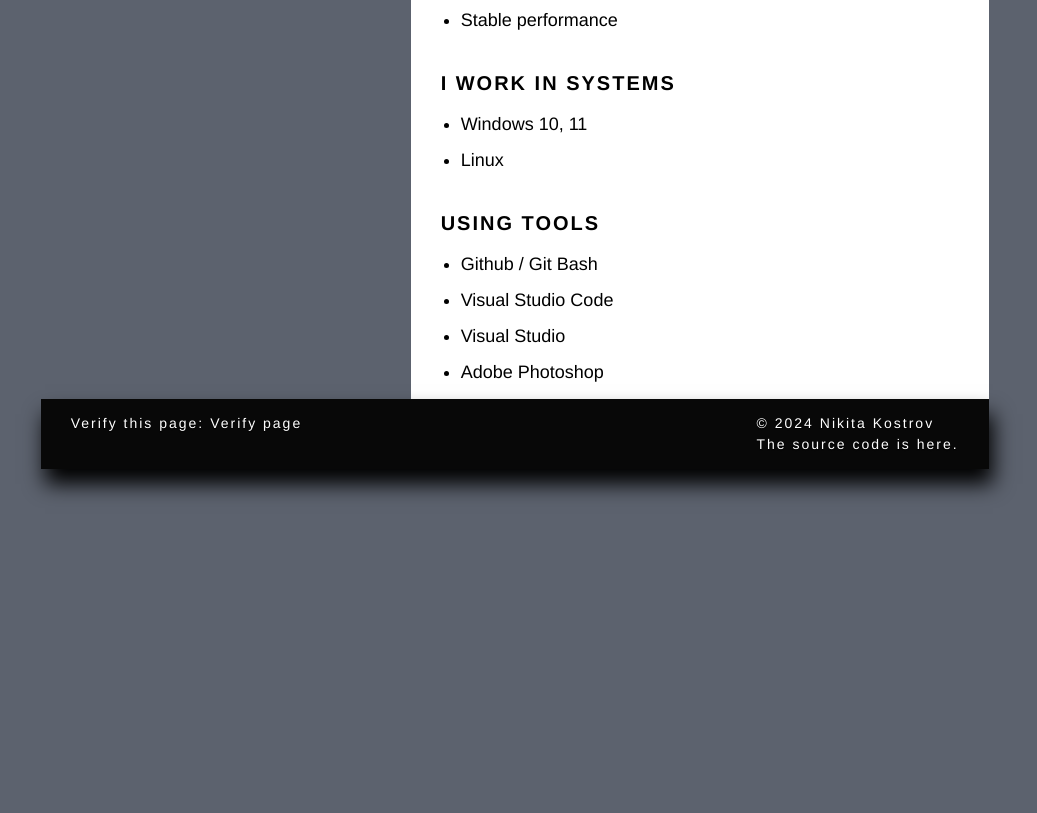
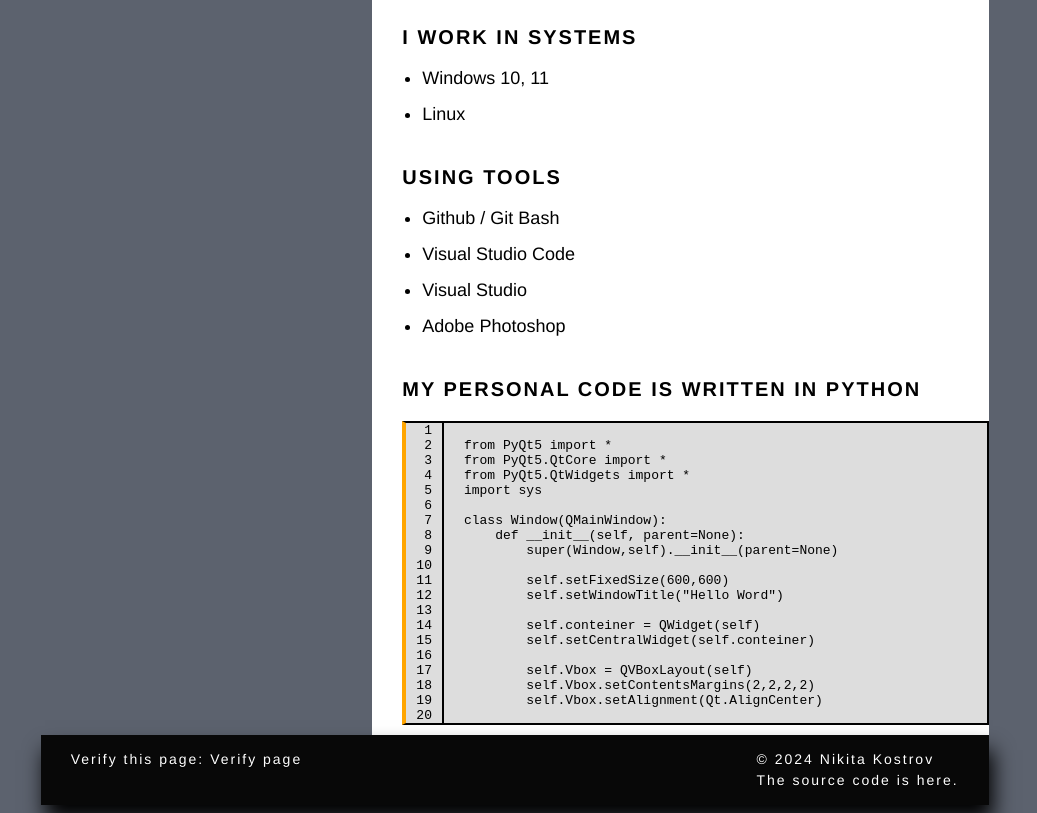
Before and after one commit to Sl1zerin/CV_vizit, a plain HTML site: page index.html in a window 1280 px wide. Shown: the part 1752-2565 px from the top of the page, without its empty margins (126-1163 px from the left). Before the commit the page ends 2229 px from the top, so only its background shows below. Drawn offline with nearby package versions, Linux system fonts and the light colour scheme.

Commit message:
add code block

```diff
--- a/css/style.css
+++ b/css/style.css
@@ -249,6 +249,50 @@ figcaption {
     margin-top: 0;
 }
 
+.code-container {
+    display: flex;
+    position: relative;
+    margin-left: 30px;
+    margin-bottom: 10px;
+    border: 2px solid black;
+    border-left: 4px solid orange;
+    background-color: rgb(221, 221, 221);
+    max-width: 96%;
+    max-height: 300px;
+    overflow: auto;
+
+}
+
+.line-numbers {
+    padding-right: 10px;
+    padding-left: 10px;
+    text-align: right;
+    color: black;
+    font-family: monospace;
+    user-select: none;
+}
+
+pre {
+    margin: 0;
+    font-family: monospace;
+    white-space: pre;
+    border-left: 2px solid black;
+    height: max-content;
+    max-width: 90%;
+    overflow: hidden;
+    padding-left: 20px;
+}
+
+pre::before {
+    content: attr(data-line-numbers);
+    position: absolute;
+    left: 10px;
+    width: 30px;
+    text-align: left;
+    color: gray;
+    font-weight: bold;
+}
+
 @keyframes fadeIn {
     from {
         opacity: 0;
--- a/index.html
+++ b/index.html
@@ -215,6 +215,53 @@
                             <p>Adobe Photoshop</p>
                         </li>
                     </ul>
+
+                    <p class="P_TEXT_RIGHT_ZAGLAV">
+                        <br><b>MY PERSONAL CODE IS WRITTEN IN PYTHON</b>
+                    </p>
+                    <div class="code-container">
+                    <div class="line-numbers"></div>
+                    <pre id="code-block">
+                        <code>
+from PyQt5 import *
+from PyQt5.QtCore import *
+from PyQt5.QtWidgets import *
+import sys
+
+class Window(QMainWindow):
+    def __init__(self, parent=None):
+        super(Window,self).__init__(parent=None)
+
+        self.setFixedSize(600,600)
+        self.setWindowTitle("Hello Word")
+
+        self.conteiner = QWidget(self)
+        self.setCentralWidget(self.conteiner)
+
+        self.Vbox = QVBoxLayout(self)
+        self.Vbox.setContentsMargins(2,2,2,2)
+        self.Vbox.setAlignment(Qt.AlignCenter)
+
+        self.button = QPushButton(self)
+        self.button.setText("Push me")
+        self.button.clicked.connect(self.button_clicked)
+        self.button.setStyleSheet("QPushButton {font-size: 18pt;}")
+        self.Vbox.addWidget(self.button)
+
+        self.conteiner.setLayout(self.Vbox)
+        self.show()
+
+    def button_clicked(self):
+        self.button.setText("Your is Good human")
+
+if __name__ == "__main__":
+    app = QApplication(sys.argv)
+    window = Window()
+    window.show()
+    sys.exit(app.exec_())
+                        </code>
+                    </pre>
+                    </div>
                 </div>
               </div>
 
@@ -231,5 +278,19 @@
                 </p>
             </div>
         </footer>
+        <script>
+            document.addEventListener("DOMContentLoaded", function() {
+                const codeBlock = document.getElementById('code-block');
+                const lines = codeBlock.innerText.split('\n');
+                const lineNumbersDiv = document.querySelector('.line-numbers');
+                let lineNumbers = '';
+
+                lines.forEach((_, index) => {
+                    lineNumbers += (index + 1) + '<br>';
+                });
+
+                lineNumbersDiv.innerHTML = lineNumbers;
+            });
+        </script>
     </body>
 </html>
```
